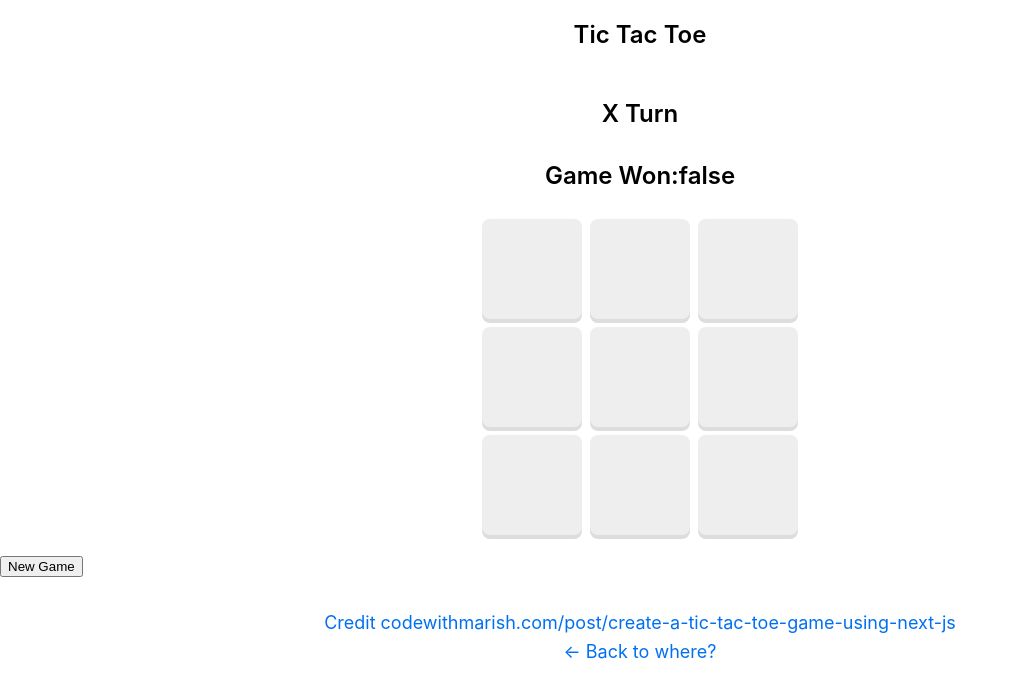
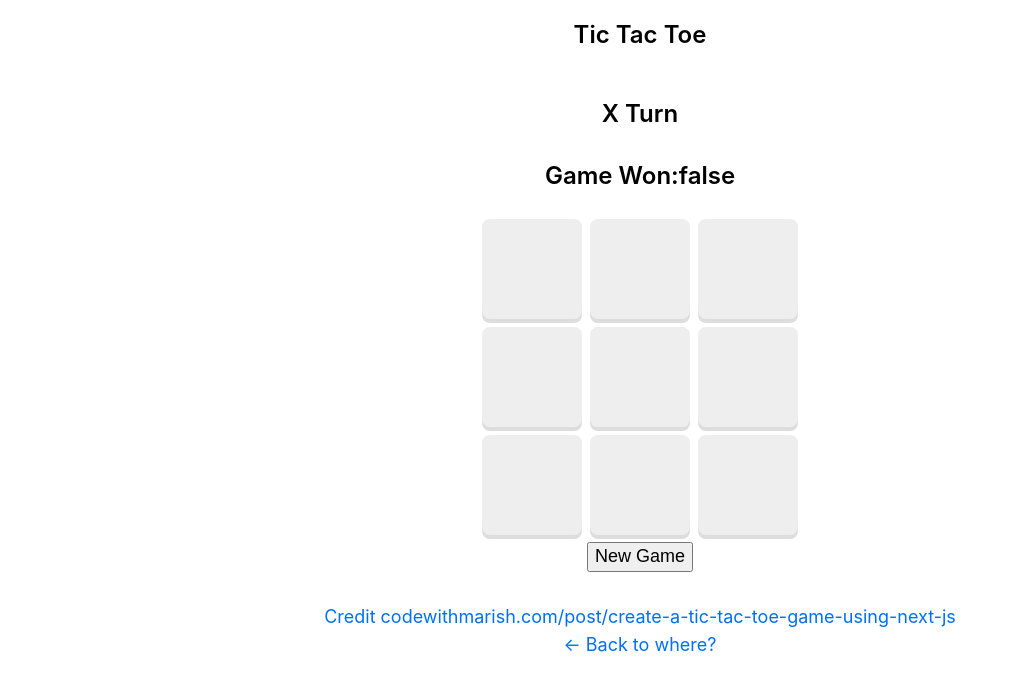
Before and after one commit to VinaiPhomsouvannady/nextjs-blog, a Next.js app: page /game in a window 1280 px wide. Shown: the top 698 px of the page, without its empty margins (0-1018 px from the left). Built offline with nearby package versions, Linux system fonts and the light colour scheme.

Commit message:
move new game button

```diff
--- a/components/game.js
+++ b/components/game.js
@@ -113,9 +113,9 @@ export default function Game() {
             })}
           </div>
         </div>
-        <div className="modal">
+        <div className={styles.game__menu}>
         <div className={styles.modal__title}>{modalTitle}</div>
-        <button onClick={reset}>New Game</button>
+        <button className = {styles.button} onClick={reset}>New Game</button>
       </div>
         <br/>
         <div className={styles.game}>
--- a/components/game.module.css
+++ b/components/game.module.css
@@ -36,28 +36,8 @@
   box-shadow: none;
 }
 
-.modal {
-  width: 250px;
-  border-radius: 16px;
-  box-shadow: 0px 0px 10px 0px gray;
-  display: flex;
-  flex-direction: column;
-  align-items: center;
-  padding: 24px;
-  position: fixed;
-  top: 50%;
-  background-color: white;
-  left: 50%;
-  transform: translate(-50%, -50%) scale(0);
-  transition: transform 0.2s;
+.button {
+  height: 30px;
+  font-size: 18px;
+  font-weight: 500;
 }
-
-.modal.show {
-  transform: translate(-50%, -50%) scale(1);
-}
-
-.modal__title {
-  font-size: 18px;
-  font-weight: bold;
-  margin-bottom: 16px;
-}
```
